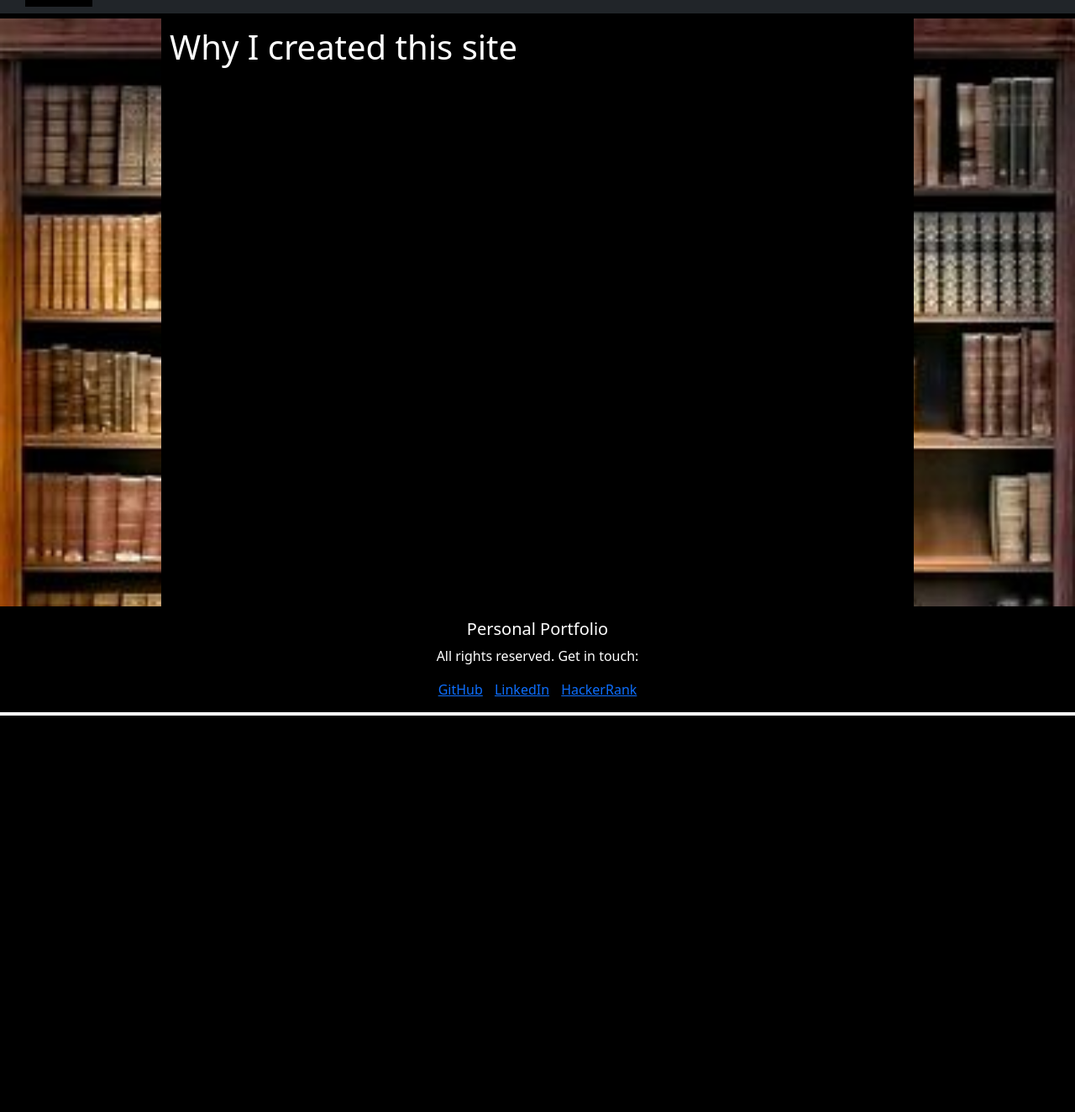
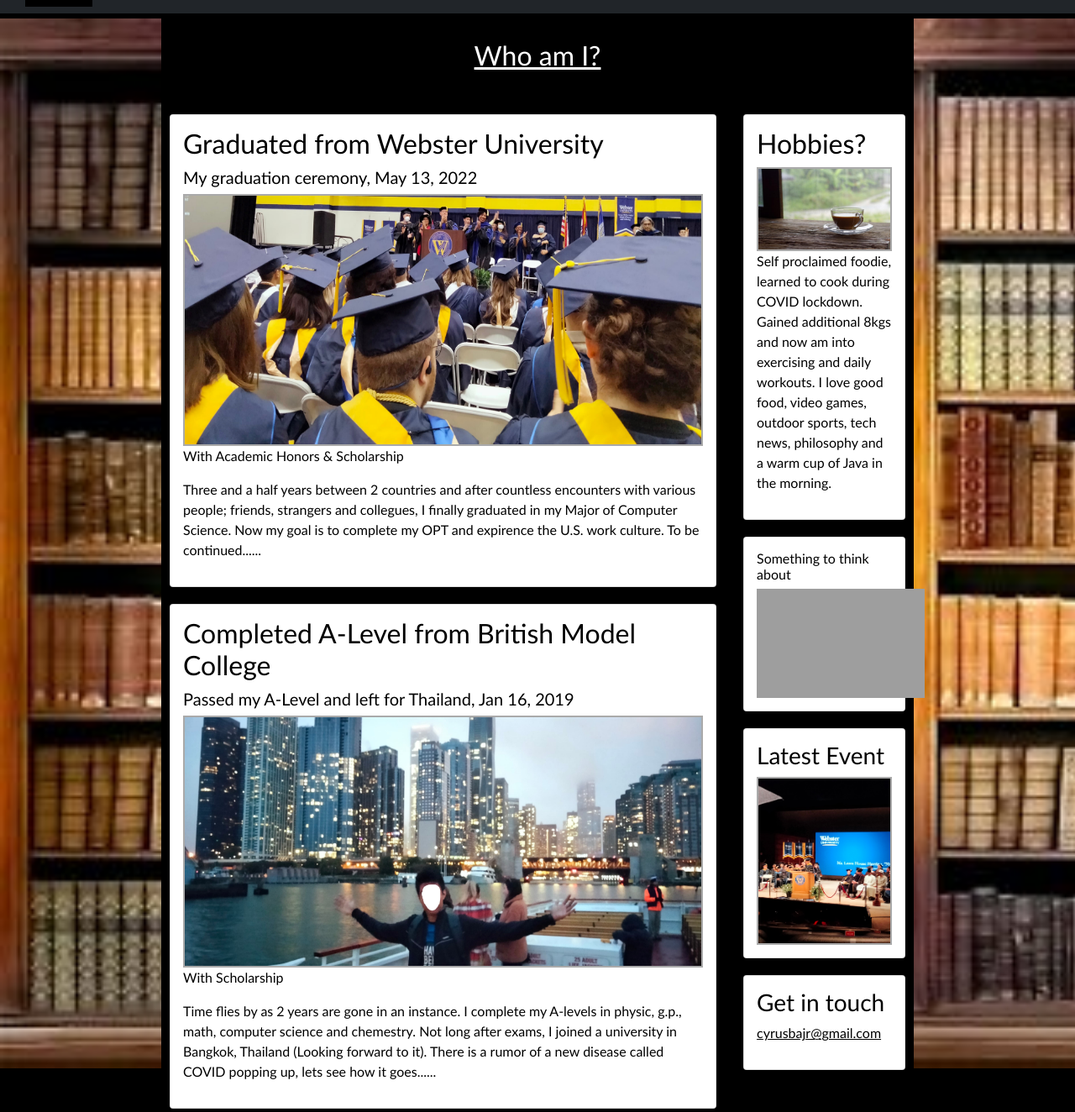
Before and after one commit to Arnamist/Personal-Portfolio, a plain HTML site: page About.html in a window 1280 px wide. Shown: the part 80-1404 px from the top of the page at 84% size. Before the commit the page ends 938 px from the top, so only its background shows below. Drawn offline with nearby package versions, Linux system fonts and the light colour scheme; grey boxes are pictures that could not be loaded.

Commit message:
first commit

```diff
--- a/About.html
+++ b/About.html
@@ -9,23 +9,60 @@
         <meta name="description" content="">
         <meta name="viewport" content="width=device-width, initial-scale=1">
         <link href="https://cdn.jsdelivr.net/npm/bootstrap@5.1.3/dist/css/bootstrap.min.css" rel="stylesheet" integrity="sha384-1BmE4kWBq78iYhFldvKuhfTAU6auU8tT94WrHftjDbrCEXSU1oBoqyl2QvZ6jIW3" crossorigin="anonymous">
-        <link rel="stylesheet" href="/Index.css">
+        <link rel="stylesheet" href="Index.css">
     </head>
 
 
     <body style="background-color:black;">
-        <iframe src="./Components/Header.html" width="100%" height="96px"></iframe>
+        <iframe id="header" src="./Components/Header.html" width="100%" height="96px"></iframe>
 
         <main style="background-image:url(./Images/background.jpg);  background-repeat: no-repeat;  background-size: cover">
-            <div style="height: 700px;">
-                <div style="padding:10px; width: 70%; height: 100%; margin:auto; background-color:black; color:white;">
-                    <h1>Why I created this site</h1>
+            <div style="height: 1250px;">
+                <div style="padding:10px; width: 70%; height: 100%; margin:auto; background-color:black; color:white;  font-family:'Trebuchet MS', 'Lucida Sans Unicode';">
+                    <div class="h1">
+                        <h2>Who am I?</h2>
                     </div>
-
+                    <div class="row" style="color: black;">
+                        <div class="leftcolumn">
+                          <div class="card">
+                            <h2>Graduated from Webster University</h2>
+                            <h5>My graduation ceremony, May 13, 2022</h5>
+                            <img  class="img" style="height:300px;" src="./Images/graduation.jpg" alt="Logo">
+                            <p>With Academic Honors & Scholarship</p>
+                            <p>Three and a half years between 2 countries and after countless encounters with various people; friends, strangers and collegues, I finally graduated in my Major of Computer Science. Now my goal is to complete my OPT and expirence the U.S. work culture. To be continued......</p>
+                          </div>
+                          <div class="card">
+                            <h2>Completed A-Level from British Model College</h2>
+                            <h5>Passed my A-Level and left for Thailand, Jan 16, 2019</h5>
+                            <img  class="img" style="height:300px;" src="./Images/chicago.jpg" alt="Logo">
+                            <p>With Scholarship</p>
+                            <p>Time flies by as 2 years are gone in an instance. I complete my A-levels in physic, g.p., math, computer science and chemestry. Not long after exams, I joined a university in Bangkok, Thailand (Looking forward to it). There is a rumor of a new disease called COVID popping up, lets see how it goes......</p>
+                          </div>
+                        </div>
+                        <div class="rightcolumn">
+                          <div class="card">
+                            <h2>Hobbies?</h2>
+                            <img  class="img" style="height:100px;" src="./Images/coffee.jpg" alt="Logo">
+                            <p>Self proclaimed foodie, learned to cook during COVID lockdown. Gained additional 8kgs and now am into exercising and daily workouts. I love good food, video games, outdoor sports, tech news, philosophy and a warm cup of Java in the morning.</p>
+                          </div>
+                          <div class="card">
+                            <h6>Something to think about</h6>
+                            <iframe width="200" height="130" src="https://www.youtube.com/embed/MRJ3WfVe31U" title="YouTube video player" frameborder="0" allow="accelerometer; autoplay; clipboard-write; encrypted-media; gyroscope; picture-in-picture" allowfullscreen></iframe>
+                          </div>
+                          <div class="card">
+                            <h3>Latest Event</h3>
+                            <img  class="img" style="height:200px;" src="./Images/graduation2.jpg" alt="Logo">
+                          </div>
+                          <div class="card">
+                            <h3>Get in touch</h3>
+                           <p class="footerItem">cyrusbajr@gmail.com</p>
+                          </div>
+                        </div>
+                      </div>
                 </div>
             </div>
         </main>
 
-        <iframe src="./Components/Footer.html" width="100%" height="130px"></iframe>
+        <iframe id="footer" src="./Components/Footer.html" width="100%" height="130px"></iframe>
     </body>
 </html>
--- a/Components/Footer.html
+++ b/Components/Footer.html
@@ -14,9 +14,9 @@
         <h5 style="text-decoration: none;">Personal Portfolio</h5>
         <p>All rights reserved. Get in touch:</p>
         <div class="flex-container">
-            <a href="../Index.html" target="_top">GitHub</a>
-            <a href="../CustomerService.html" target="_top">LinkedIn</a>
-            <a href="../AboutUs.html" target="_top">HackerRank</a>
+            <a class="footerItem" href="../Index.html" target="_top">GitHub</a>
+            <a class="footerItem" href="../CustomerService.html" target="_top">LinkedIn</a>
+            <a class="footerItem" href="../AboutUs.html" target="_top">HackerRank</a>
         </div>
     </div>
 </footer>
--- a/Index.css
+++ b/Index.css
@@ -1,10 +1,3 @@
-.font_style
-{
-    font-size:medium;
-    font-family:'Trebuchet MS', 'Lucida Sans Unicode', 'Lucida Grande', 'Lucida Sans', Arial, sans-serif;
-    font-weight:500px;
-}
-
 table
 {
     width: 100%;
@@ -15,12 +8,7 @@ tr
     margin: 30px;
 }
 
-.row > .col
-{
-    padding: 20px 30px;
-}
-
-div > h5
+.footerItem
 {
     text-decoration: underline;
 }
@@ -28,3 +16,64 @@ div > h5
 {
     padding: 0 5px;
 }
+
+.h1
+{
+  padding: 15px 30px;
+  text-decoration: underline;
+  text-align: center;
+}
+
+.leftcolumn
+{
+  float: left;
+  width: 75%;
+}
+
+.rightcolumn
+{
+  float: left;
+  width: 25%;
+  padding-left: 20px;
+}
+
+.img
+{
+  background-color: #aaa;
+  width: 100%;
+  padding: 2px;
+  display:block;
+  margin-left: auto;
+  margin-right: auto;
+}
+
+.card
+{
+   background-color: white;
+   padding: 15px;
+   margin-top: 20px;
+}
+
+.row:after
+{
+  content: "";
+  display: table;
+  clear: both;
+}
+
+.footer
+{
+  padding: 20px;
+  text-align: center;
+  background: #ddd;
+  margin-top: 20px;
+}
+
+@media screen and (max-width: 800px)
+{
+    .leftcolumn, .rightcolumn
+    {
+        width: 100%;
+        padding: 0;
+    }
+}
```
Also changed, not shown: Resume.html (+2 -2 lines), index.html (+3 -3 lines), Images/chicago.jpg (added), Images/coffee.jpg (added), Images/graduation.jpg (added), Images/graduation2.jpg (added).
